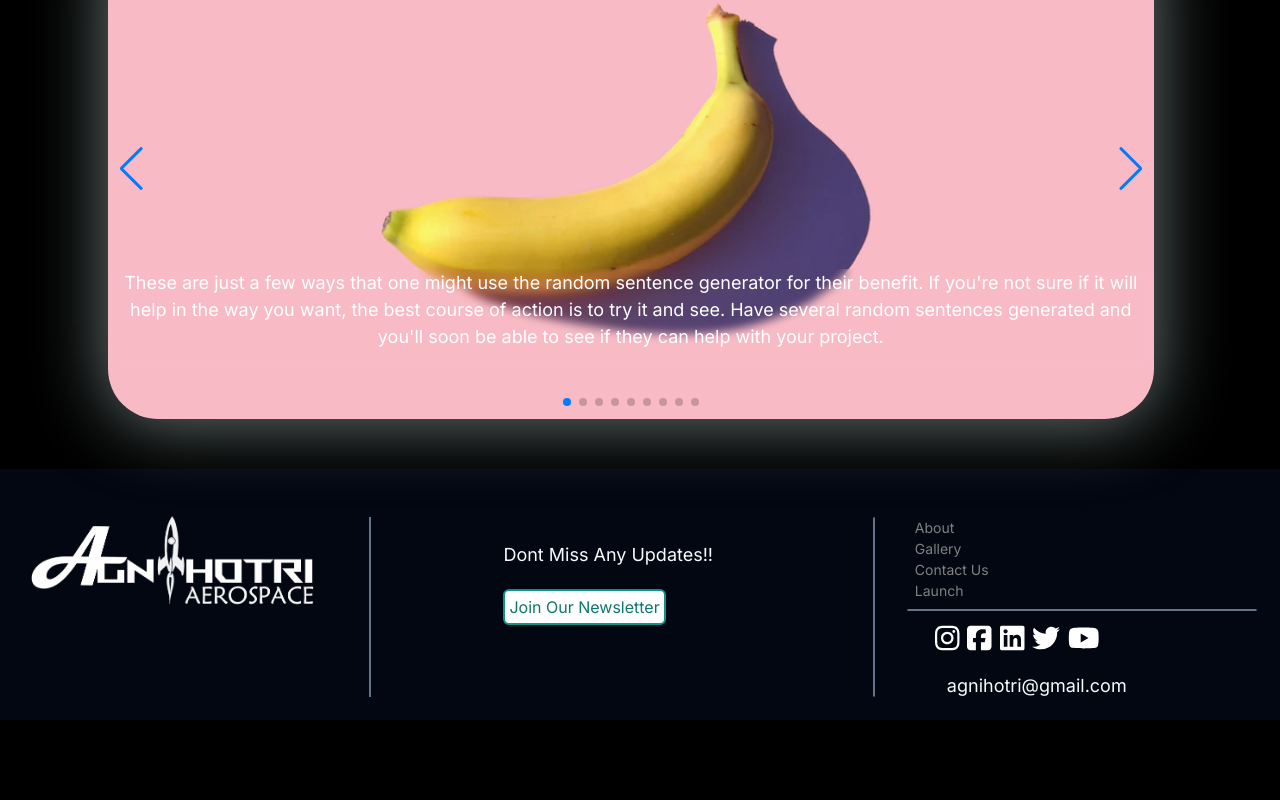
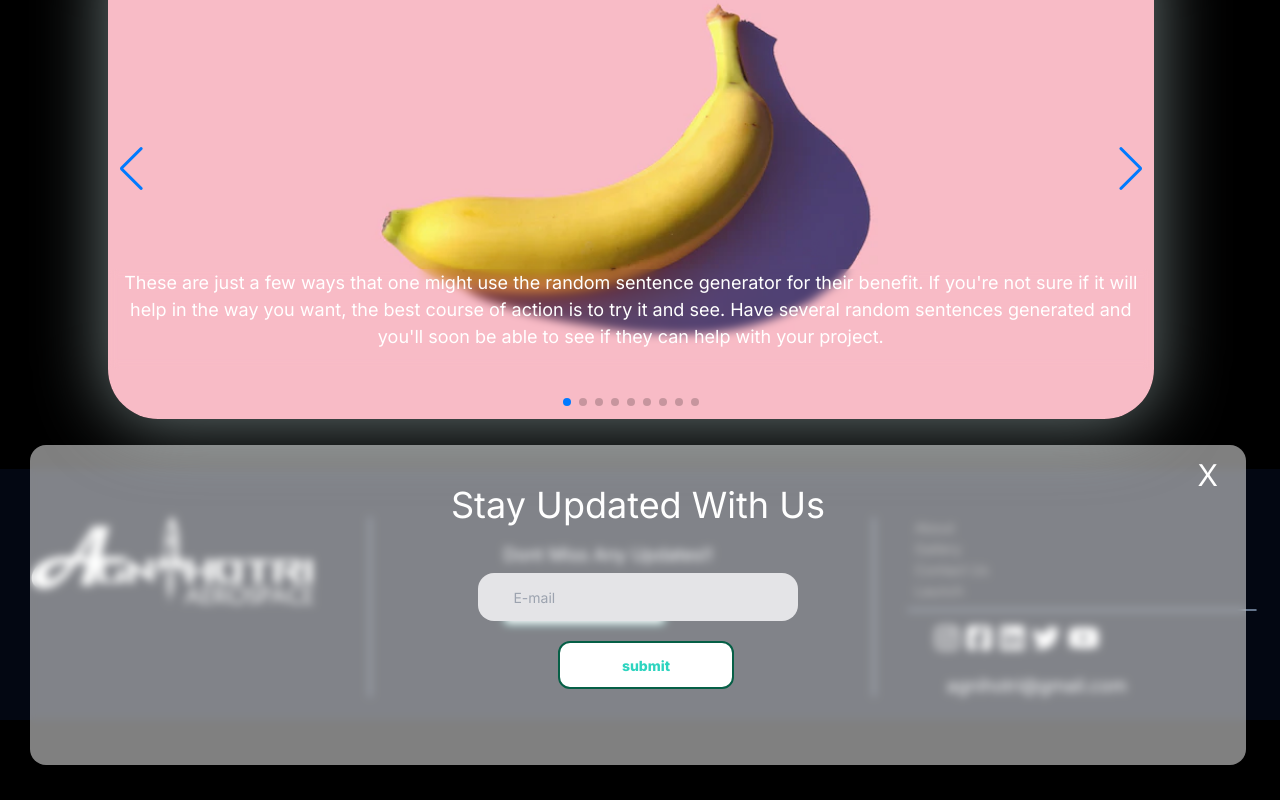
Before and after one commit to AgnihotriAerospace2022/agnihotri, a Next.js app in the folder agnihotri/: page / in a window 1280 px wide. Both pictures are taken after a click on the button "Join Our Newsletter". Shown: the part 1247-2047 px from the top of the page. Built offline with nearby package versions, Linux system fonts and the light colour scheme.

Commit message:
footer_animation

```diff
--- a/agnihotri/app/components/footer/FooterInput.tsx
+++ b/agnihotri/app/components/footer/FooterInput.tsx
@@ -1,6 +1,31 @@
+"use client"
+import { useState } from "react";
 import "./footer.css";
 
 export default function Input() {
+  const [joinClick , setJoinClick] = useState(false)  ;
+  const [submit, setSubmit]  = useState(true)  ;
+  function handleclick()
+  {
+    if (!joinClick){
+        setJoinClick(true)  ;
+    }
+    else {
+      setJoinClick(false)
+    }
+
+  }
+
+  function handlesubmit(){
+    if (submit){
+      setSubmit(false)  ;
+
+    }
+    else {
+      setSubmit(true);
+    }
+
+  }
   return (
     <>
       <div className="">
@@ -11,10 +36,51 @@ export default function Input() {
                 rounded-md text-xs bg-white
                  hover:bg-teal-700 hover:text-slate-50 p-1
                   active:bg-teal-900 hover:border-teal-700
-                lg:text-base mx-5 my-5"
+                lg:text-base mx-5 my-5 animate-popup" onClick={handleclick}
         >
           Join Our Newsletter
         </button>
+        {
+          joinClick && <div
+        className='flex justify-center align-middle -translate-y-[25vh] animate-popup z-50 '
+        >
+
+          <div className="absolute backdrop-blur-sm bg-white/50
+          h-[40vh]   w-[95vw] -translate-x-10 rounded-2xl "
+          >
+
+            <div className="absolute right-7 text-white text-3xl top-3 cursor-pointer" onClick={handleclick}>X</div>
+            {submit &&
+              <div>
+                <h1 className="text-center text-4xl m-10 mb-12 text-white">Stay Updated With Us</h1>
+              <div className="m-10 ml-[35vw] flex flex-col justify-center align-middle">
+              <input
+                type="email"
+                placeholder="         E-mail"
+                className=" w-64 block  mb-5 lg:w-80 h-12 rounded-2xl bg-zinc-200"
+              />
+              <button
+              type="submit"
+              className="text-teal-400 bg-white w-32
+              rounded-xl ml-20 lg:w-44 lg:h-12 font-extrabold
+               border-emerald-800 border-2 ease-in-out duration-200 hover:bg-emerald-800 hover:text-white
+               cursor-none" onClick={handlesubmit}
+                        >
+              submit
+                        </button>
+            </div>
+          </div>}
+          {
+            !submit &&
+            <div className="m-36 flex justify-center text-black text-3xl">
+              <div>
+                submited succesfully !!
+              </div>
+            </div>
+          }
+        </div>
+        </div>
+        }
       </div>
     </>
   );
--- a/agnihotri/tailwind.config.ts
+++ b/agnihotri/tailwind.config.ts
@@ -13,6 +13,21 @@ const config: Config = {
         'gradient-conic':
           'conic-gradient(from 180deg at 50% 50%, var(--tw-gradient-stops))',
       },
+      keyframes :
+      {
+          popup : {
+            '0%':{
+              transform : 'translateY(43vh)'
+            }  ,
+            '100%':{
+              transform: 'translateY(-25vh)'
+            }
+          },
+      },
+      animation :
+      {
+          popup : 'popup  .6s linear'  ,
+      }
     },
   },
   plugins: [],
```
Also changed, not shown: 1 other file (tests, documents, lock files or other folders).
